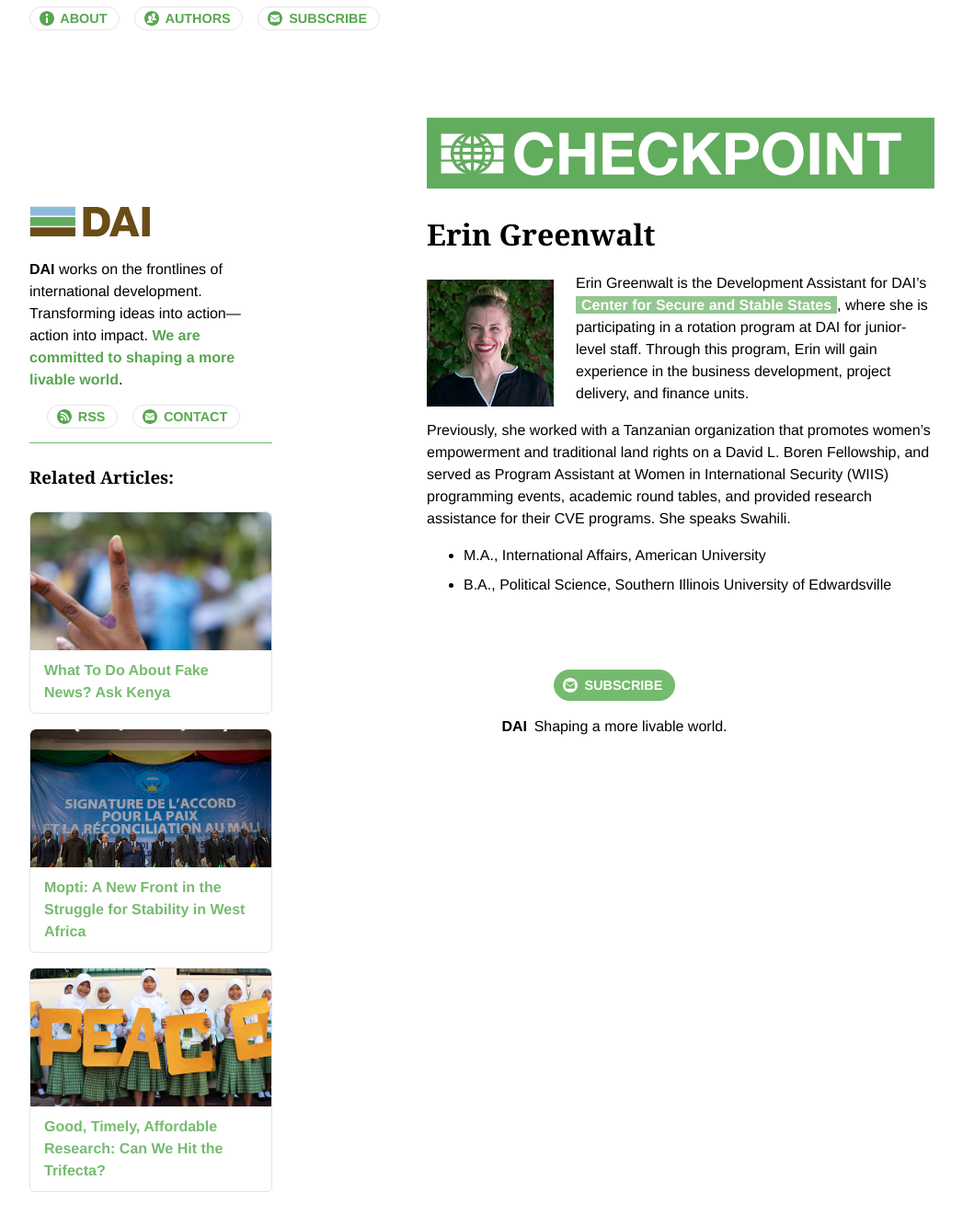
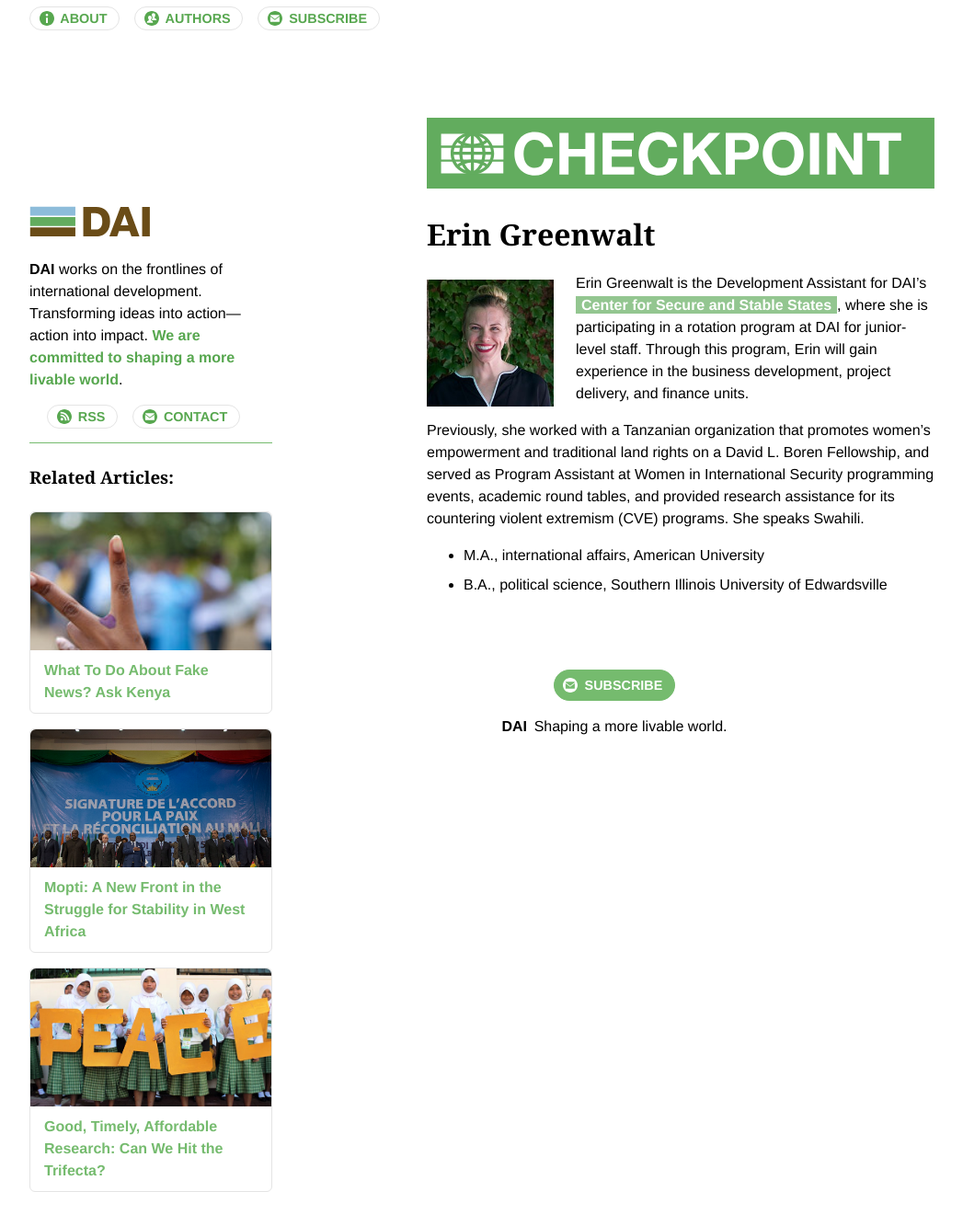
Before and after one commit to BryanSchuetz/CS-, a Jekyll site: the page built from _authors/erin-greenwalt.markdown, in a window 1280 px wide. Shown: the whole page at 92% size, without its empty margins (116-1163 px from the left). Built offline with Jekyll 4.4.1, drawn with Linux system fonts in a browser that asks for light colours.

Commit message:
Updated Erin Greenwalt

```diff
--- a/_authors/erin-greenwalt.markdown
+++ b/_authors/erin-greenwalt.markdown
@@ -8,7 +8,7 @@ Erin Greenwalt is the Development Assistant for DAI’s [Center for Secure and S
 
 <!--more-->
 
-Previously, she worked with a Tanzanian organization that promotes women’s empowerment and traditional land rights on a David L. Boren Fellowship, and served as Program Assistant at Women in International Security (WIIS) programming events, academic round tables, and provided research assistance for their CVE programs. She speaks Swahili.
+Previously, she worked with a Tanzanian organization that promotes women’s empowerment and traditional land rights on a David L. Boren Fellowship, and served as Program Assistant at Women in International Security programming events, academic round tables, and provided research assistance for its countering violent extremism (CVE) programs. She speaks Swahili.
 
-* M.A., International Affairs, American University
-* B.A., Political Science, Southern Illinois University of Edwardsville
+* M.A., international affairs, American University
+* B.A., political science, Southern Illinois University of Edwardsville
```
